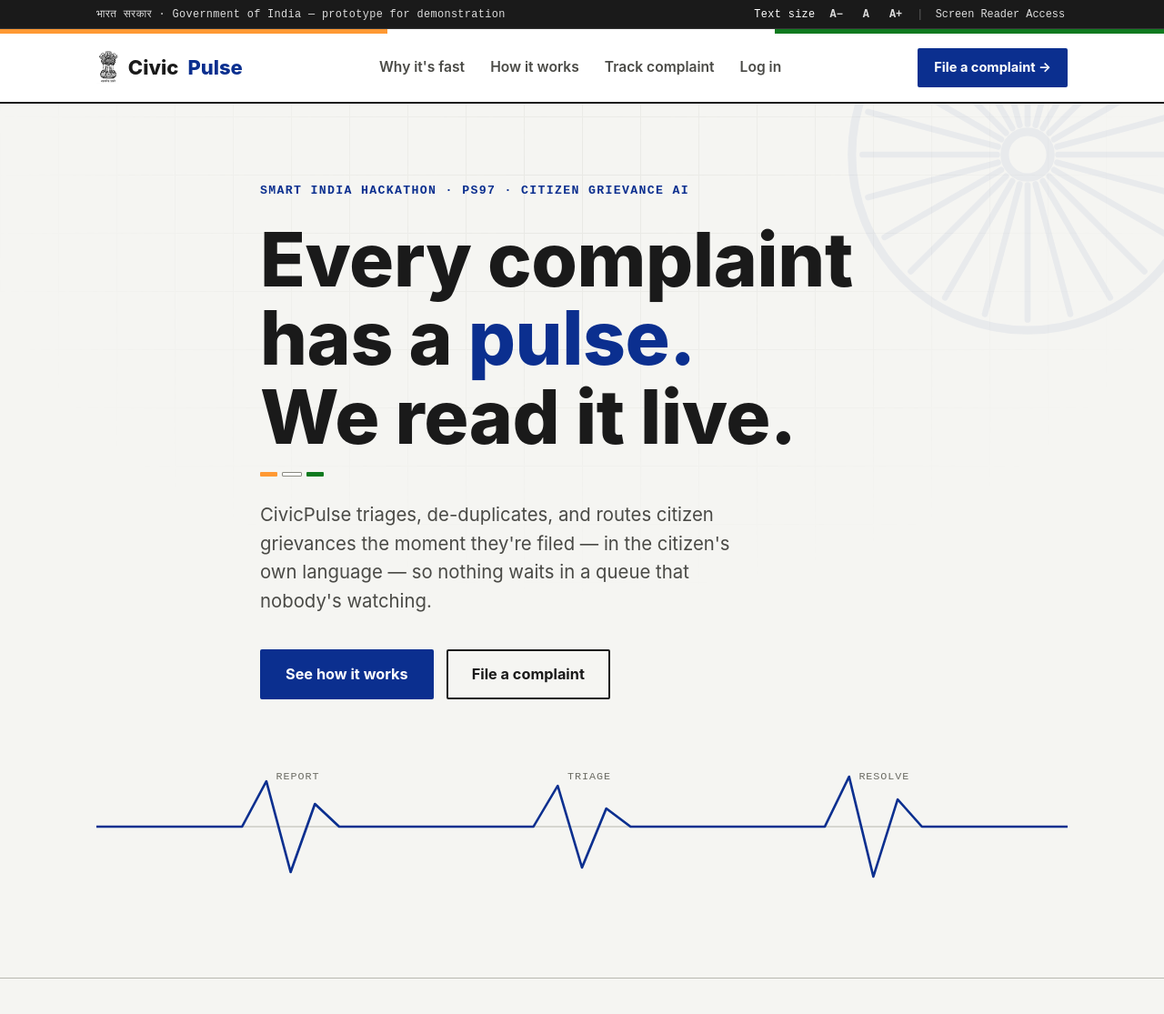
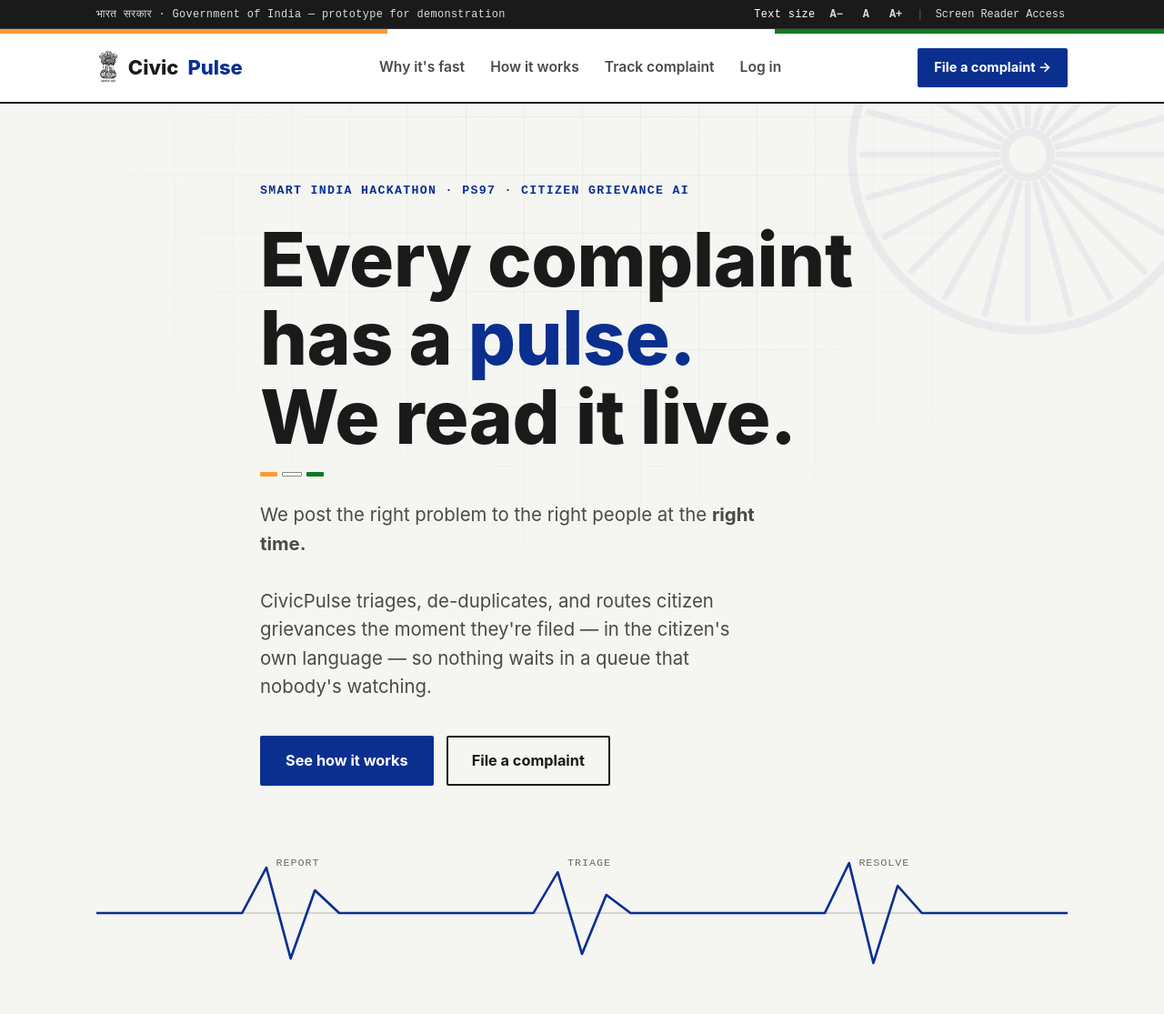
Before and after one commit to Gryezen/CivicPulse, a Flask app: page / in a window 1280 px wide. Shown: the top 1115 px of the page at 91% size. Run offline with Flask 3, Linux system fonts and the light colour scheme.

Commit message:
"Added a new feature to the index.html template in the civicpulse frontend."

```diff
--- a/Frontend/civicpulse/templates/index.html
+++ b/Frontend/civicpulse/templates/index.html
@@ -132,7 +132,7 @@
       <p class="eyebrow">Smart India Hackathon · PS97 · Citizen Grievance AI</p>
       <h1 class="headline">Every complaint<br>has a <span class="accent">pulse.</span><br>We read it live.</h1>
       <div class="tri-underline" aria-hidden="true"><span></span><span></span><span></span></div>
-      <p class="subhead">CivicPulse triages, de-duplicates, and routes citizen grievances the moment they're filed — in the citizen's own language — so nothing waits in a queue that nobody's watching.</p>
+      <p class="subhead">We post the right problem to the right people at the <strong>right time.</strong><br><br>CivicPulse triages, de-duplicates, and routes citizen grievances the moment they're filed — in the citizen's own language — so nothing waits in a queue that nobody's watching.</p>
       <div class="hero-ctas">
         <a href="#how" class="btn btn-primary">See how it works</a>
         <a href="login.html" class="btn btn-ghost">File a complaint</a>
```
